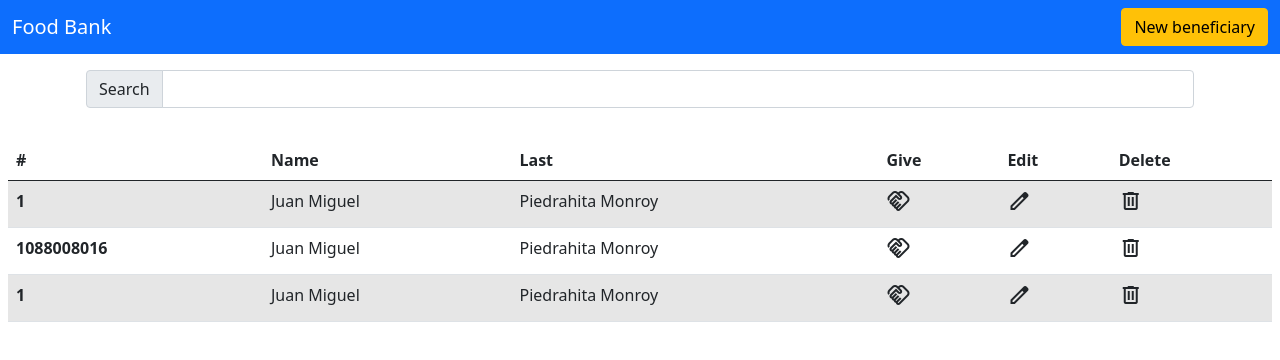
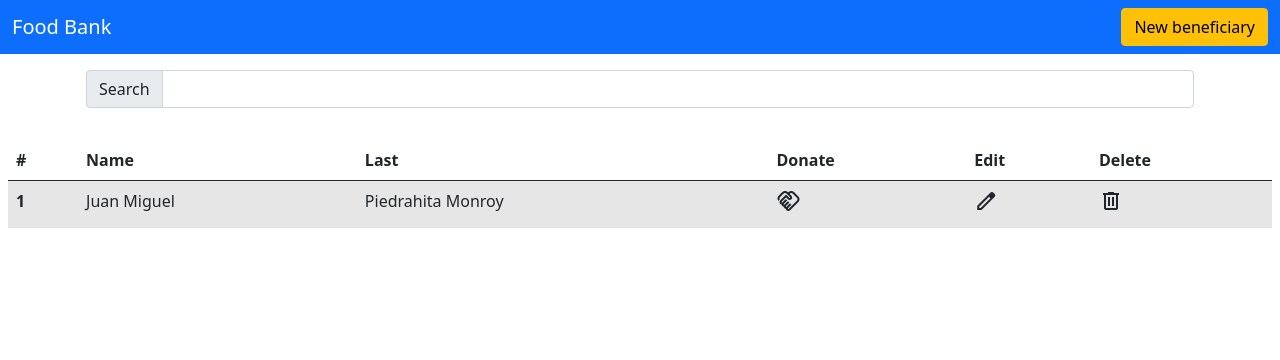
Before and after one commit to faorozco/FoodBankV13, an Angular app: page / in a window 1280 px wide. Shown: the top 360 px of the page. Built offline with nearby package versions, Linux system fonts and the light colour scheme.

Commit message:
Se crea servicio con nuevo beneficiario

```diff
--- a/src/app/app.module.ts
+++ b/src/app/app.module.ts
@@ -6,6 +6,7 @@ import { HomeComponent } from './pages/home/home.component';
 import { HeaderComponent } from './components/header/header.component';
 import { RouterModule } from '@angular/router';
 import { AppRoutingModule } from './app-routing.module';
+import { HttpClientModule } from '@angular/common/http';
 
 @NgModule({
   declarations: [
@@ -16,7 +17,8 @@ import { AppRoutingModule } from './app-routing.module';
   imports: [
     BrowserModule,
     RouterModule,
-    AppRoutingModule
+    AppRoutingModule,
+    HttpClientModule,
   ],
   providers: [],
   bootstrap: [AppComponent]
--- a/src/app/pages/home/home.component.html
+++ b/src/app/pages/home/home.component.html
@@ -18,7 +18,7 @@
           <th scope="col">#</th>
           <th scope="col">Name</th>
           <th scope="col">Last</th>
-          <th scope="col">Give</th>
+          <th scope="col">Donate</th>
           <th scope="col">Edit</th>
           <th scope="col">Delete</th>
         </tr>
@@ -32,7 +32,7 @@
             <span *ngIf="true" class="material-symbols-outlined">
               handshake
             </span>
-            <span *ngIf="false" class="material-symbols-outlined"> check </span>
+            <span *ngIf="false" class="material-symbols-outlined">check</span>
           </td>
           <td>
             <span class="material-symbols-outlined"> edit </span>
@@ -40,41 +40,7 @@
           <td>
             <span class="material-symbols-outlined"> delete </span>
           </td>
-        </tr>
-        <tr>
-          <th scope="row">1088008016</th>
-          <td>Juan Miguel</td>
-          <td>Piedrahita Monroy</td>
-          <td>
-            <span *ngIf="true" class="material-symbols-outlined">
-              handshake
-            </span>
-            <span *ngIf="false" class="material-symbols-outlined"> check </span>
-          </td>
-          <td>
-            <span class="material-symbols-outlined"> edit </span>
-          </td>
-          <td>
-            <span class="material-symbols-outlined"> delete </span>
-          </td>
-        </tr>
-        <tr>
-          <th scope="row">1</th>
-          <td>Juan Miguel</td>
-          <td>Piedrahita Monroy</td>
-          <td>
-            <span *ngIf="true" class="material-symbols-outlined">
-              handshake
-            </span>
-            <span *ngIf="false" class="material-symbols-outlined"> check </span>
-          </td>
-          <td>
-            <span class="material-symbols-outlined"> edit </span>
-          </td>
-          <td>
-            <span class="material-symbols-outlined"> delete </span>
-          </td>
-        </tr>
+
       </tbody>
     </table>
   </div>
--- a/src/environments/environment.ts
+++ b/src/environments/environment.ts
@@ -3,7 +3,8 @@
 // The list of file replacements can be found in `angular.json`.
 
 export const environment = {
-  production: false
+  production: false,
+  sheetUrl: 'http://'
 };
 
 /*
```
Also changed, not shown: src/app/models/beneficiary.model.ts (added, +22 -0 lines), src/app/services/sheet-conection.service.ts (added, +20 -0 lines).
